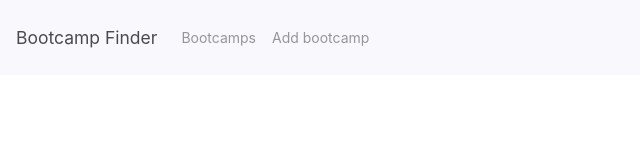
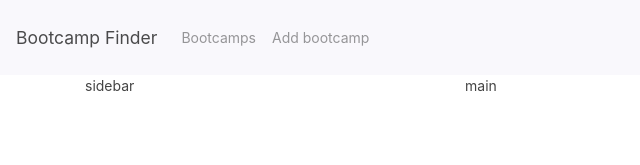
Before and after one commit to YouriBrosky/react-bootcamp-finder, a React (Create React App) app: page / in a window 1280 px wide. Shown: the top 165 px of the page, without its empty margins (0-640 px from the left). Built offline with nearby package versions, Linux system fonts and the light colour scheme.

Commit message:
added basic sidebar and main

```diff
--- a/src/App.tsx
+++ b/src/App.tsx
@@ -5,9 +5,19 @@ import NavbarComponent from './components/navbarComponent/NavbarComponent';
 
 function App() {
     return (
-        <div className="App">
-            <NavbarComponent />
-        </div>
+        <React.Fragment>
+            <nav className="App">
+                <NavbarComponent />
+            </nav>
+
+            <section className="container">
+                <div className="row">
+                    <aside className="col-4">sidebar</aside>
+
+                    <main className="col-8">main</main>
+                </div>
+            </section>
+        </React.Fragment>
     );
 }
 
```
